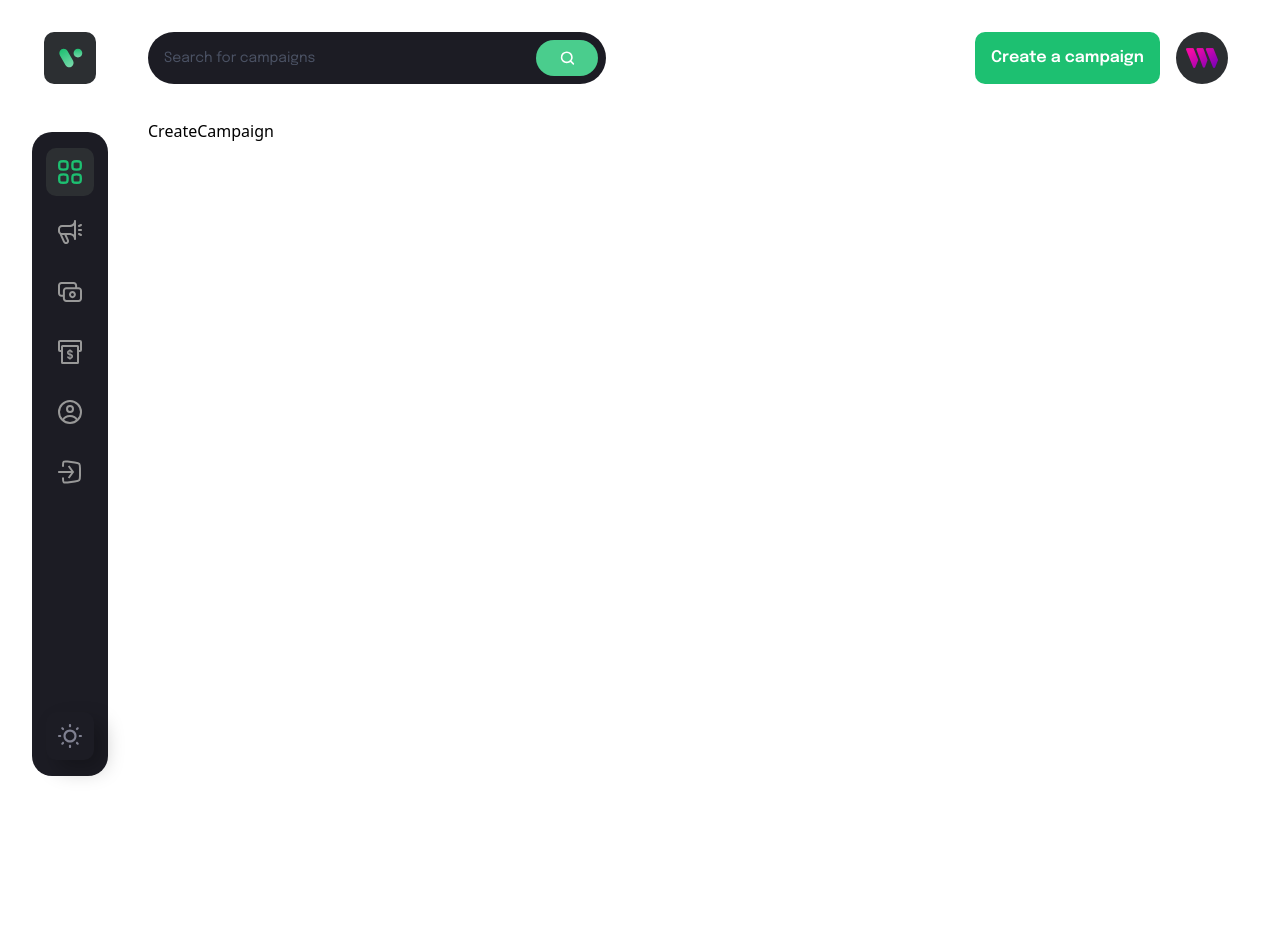
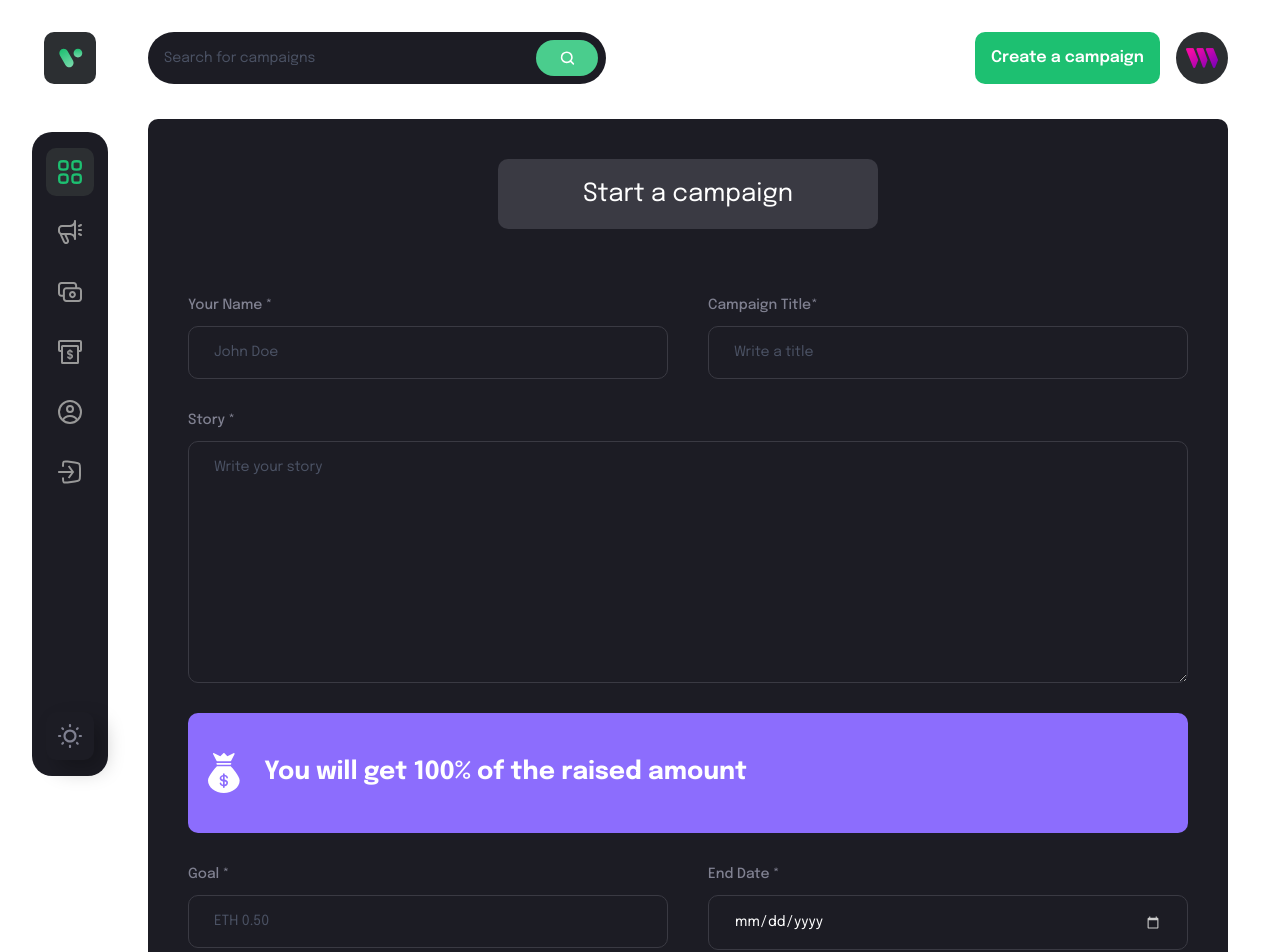
Before and after one commit to shisukeUrahara/web3-crowdfunding-app, a React (Vite) app in the folder client/: page /create-campaign in a window 1280 px wide. Shown: the top 952 px of the page. Before the commit the page ends 808 px from the top, so only its background shows below. Built offline with nearby package versions, Linux system fonts and the light colour scheme; what @thirdweb-dev/react would draw is missing.

Commit message:
added create campaign page

```diff
--- /dev/null
+++ b/client/src/components/FormField.jsx
@@ -0,0 +1,47 @@
+import React from 'react'
+
+const FormField = ({ labelName, placeholder, isTextArea, inputType, value, handleChange }) => {
+    return (
+        <label className='flex-1 w-full flex flex-col'>
+            {
+                labelName && (
+                    <span className='font-epilogue font-medium text-[14px] leading-[22px] text-[#808191] mb-[10px]'>
+                        {labelName}
+                    </span>
+                )
+            }
+
+            {
+                isTextArea ? (
+                    <textarea
+                        required
+                        placeholder={placeholder}
+                        value={value}
+                        onChange={handleChange}
+                        rows={10}
+                        className='py-[15px] sm:px-[25px] px-[15px] outline-none border-[1px]
+                    border-[#3a3a43] bg-transparent font-epilogue text-white text-[14px]
+                    placeholder:text-[#4b5264] rounded-[10px] sm:min-w-[300px]'
+
+                    />
+                ) : (
+                    <input
+                        required
+                        type={inputType}
+                        placeholder={placeholder}
+                        value={value}
+                        onChange={handleChange}
+                        step="0.1"
+                        className='py-[15px] sm:px-[25px] px-[15px] outline-none border-[1px]
+                    border-[#3a3a43] bg-transparent font-epilogue text-white text-[14px]
+                    placeholder:text-[#4b5264] rounded-[10px] sm:min-w-[300px]'
+
+                    />
+                )
+            }
+
+        </label>
+    )
+}
+
+export default FormField
--- a/client/src/components/index.js
+++ b/client/src/components/index.js
@@ -1,9 +1,11 @@
 import Sidebar from "./Sidebar";
 import Navbar from "./Navbar";
 import CustomButton from "./CustomButton";
+import FormField from "./FormField";
 
 export{
     Sidebar,
     Navbar,
-    CustomButton
+    CustomButton,
+    FormField
 }
--- a/client/src/pages/CreateCampaign.jsx
+++ b/client/src/pages/CreateCampaign.jsx
@@ -1,8 +1,115 @@
-import React from 'react'
+import React, { useState } from 'react';
+import { useNavigate } from 'react-router-dom';
+import { ethers } from 'ethers';
+import { money } from '../assets';
+import { CustomButton, FormField } from '../components';
+import { checkIfImage } from '../utils';
 
 const CreateCampaign = () => {
+  const navigate = useNavigate();
+  const [isLoading, setIsLoading] = useState(false);
+  const [form, setForm] = useState({
+    name: '',
+    title: '',
+    description: '',
+    target: '',
+    deadline: '',
+    image: ''
+  });
+
+  const handleSubmit = async (e) => {
+    e.preventDefault();
+    console.log("**@ handleSubmit called for create campaign , form is , ", form);
+  }
+
+  const handleFormFieldChange = (e, fieldName) => {
+    setForm({ ...form, [fieldName]: e.target.value })
+
+  }
+
+
   return (
-    <div>CreateCampaign</div>
+    <div className='bg-[#1c1c24] flex justify-center items-center flex-col rounded-[10px] sm:p-10 p-4'>
+      {isLoading && 'Loading.........'}
+      <div className='flex justify-center items-center p-[16px] sm:min-w-[380px] bg-[#3a3a43] rounded-[10px]'>
+        <h1 className='font-epilogue folt-bold sm:text-[25px] text-[18px] leading-[38px] text-white'> Start a campaign</h1>
+      </div>
+
+      <form onSubmit={handleSubmit} className="w-full mt-[65px] flex flex-col gap-[30px]">
+        <div className='flex flex-wrap gap-[40px]'>
+          <FormField
+            labelName='Your Name *'
+            placeholder='John Doe'
+            inputType="text"
+            value={form.name}
+            handleChange={(e) => { handleFormFieldChange(e, 'name') }}
+          />
+
+          <FormField
+            labelName='Campaign Title*'
+            placeholder='Write a title'
+            inputType="text"
+            value={form.title}
+            handleChange={(e) => { handleFormFieldChange(e, 'title') }}
+          />
+        </div>
+
+        <FormField
+          labelName='Story *'
+          placeholder='Write your story'
+          isTextArea
+          value={form.description}
+          handleChange={(e) => { handleFormFieldChange(e, 'description') }}
+        />
+
+        <div className='w-full flex justify-start items-center p-4 bg-[#8c6dfd] h-[120px] rounded-[10px]'>
+          <img src={money} alt="money" className='w-[40px] h-[40px] object-contain' />
+          <h4 className='font-epilogue font-bold text-[25px] text-white ml-[20px] '>
+            You will get 100% of the raised amount
+          </h4>
+        </div>
+
+        <div className='flex flex-wrap gap-[40px]'>
+          <FormField
+            labelName='Goal *'
+            placeholder='ETH 0.50'
+            inputType="text"
+            value={form.target}
+            handleChange={(e) => { handleFormFieldChange(e, 'target') }}
+          />
+
+          <FormField
+            labelName=' End Date *'
+            placeholder='End Date'
+            inputType="date"
+            value={form.deadline}
+            handleChange={(e) => { handleFormFieldChange(e, 'deadline') }}
+          />
+        </div>
+
+
+        <FormField
+          labelName='Campaign Image *'
+          placeholder='Place image URL of your campaign'
+          inputType="url"
+          value={form.image}
+          handleChange={(e) => { handleFormFieldChange(e, 'image') }}
+        />
+
+
+
+        <div className='flex justify-center items-center mt-[40px]'>
+          <CustomButton
+            btnType='Submit'
+            title='Submit new campaign'
+            styles='bg-[#1dc071]'
+          />
+        </div>
+
+      </form>
+
+
+    </div>
   )
 }
 
```
